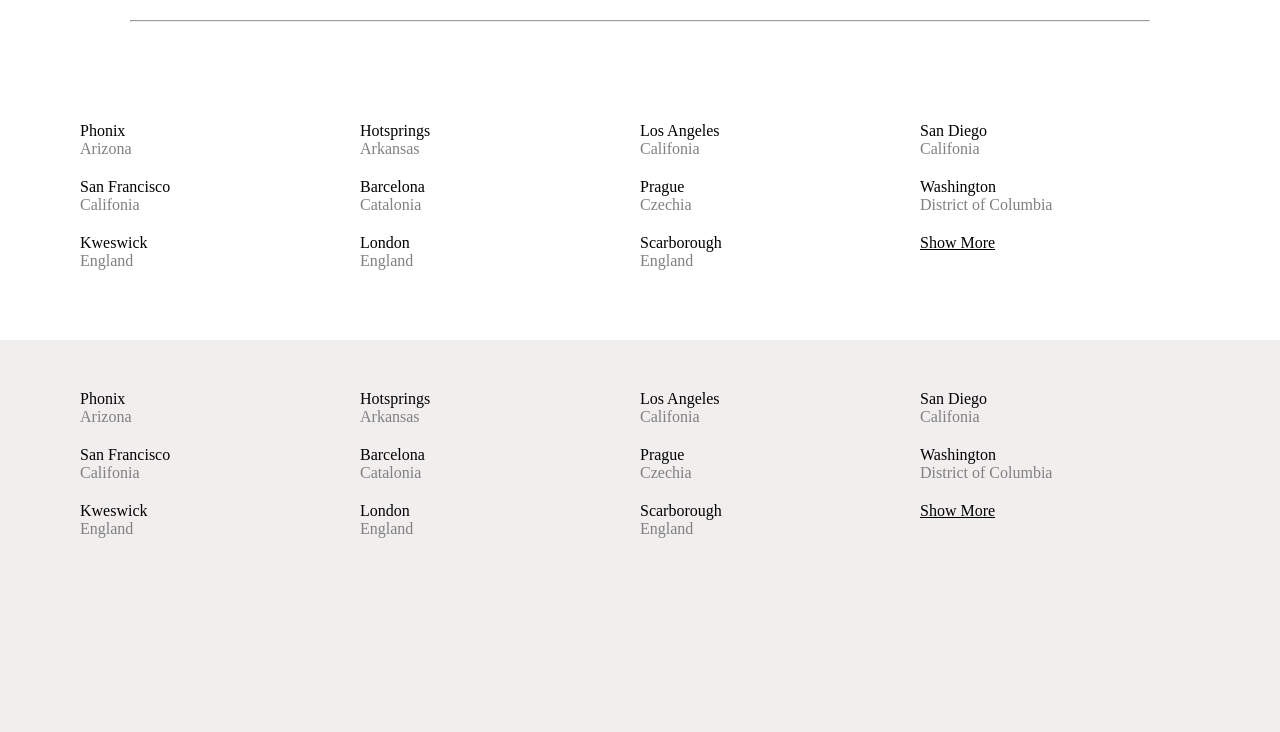
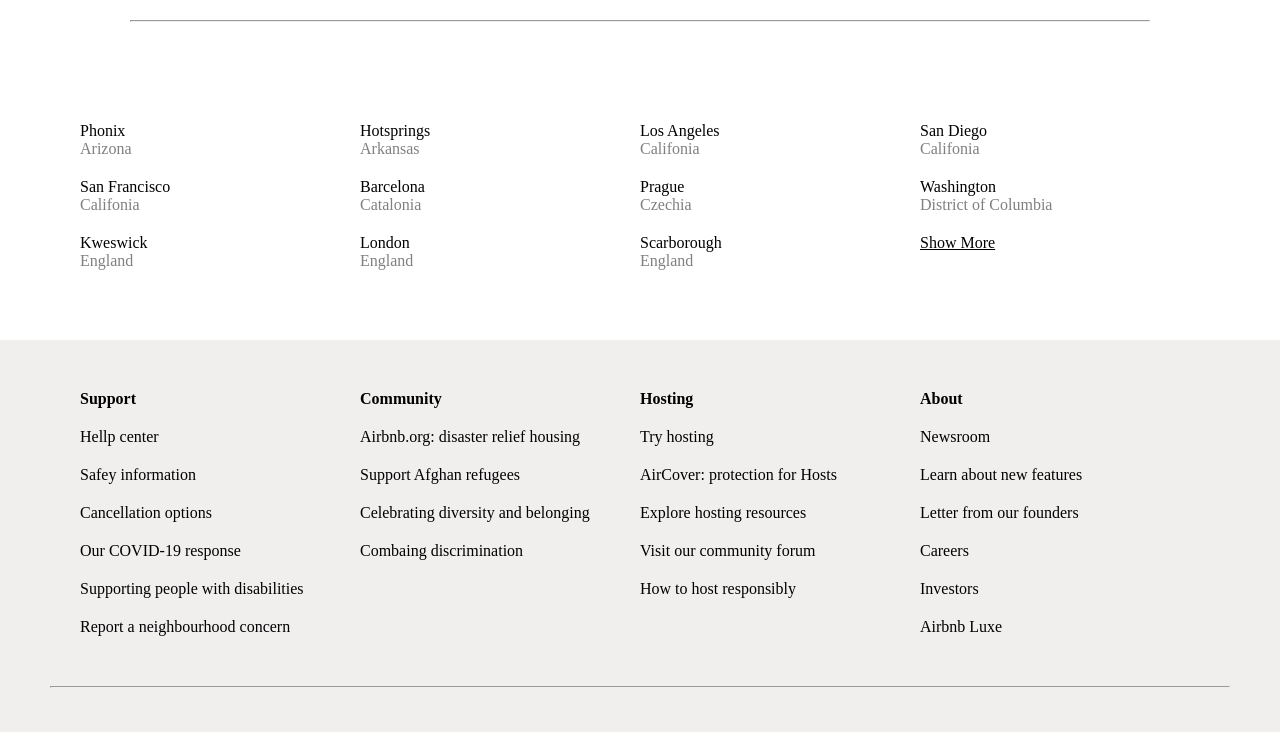
Before and after one commit to Nmesoma-solomon-peter/mhc-airbnb, a plain HTML site: page index.html in a window 1280 px wide. Shown: the part 3915-4647 px from the top of the page. Drawn offline with Linux system fonts and the light colour scheme.

Commit message:
Added facebook icon to footer

```diff
--- a/index.html
+++ b/index.html
@@ -236,62 +236,69 @@
       <div class="footer">
         <div class="footer-item">
           <div class="location-nav-link">
-            <div class="location-nav-link-item">
-              <span>Phonix</span>
-              <span class="location-city">Arizona</span>
+            <div class="location-nav-link-title">
+              <span>Support</span>
             </div>
-            <div class="location-nav-link-item">
-              <span>San Francisco</span>
-              <span class="location-city">Califonia</span>
-            </div>
-            <div class="location-nav-link-item">
-              <span>Kweswick</span>
-              <span class="location-city">England</span>
+            <div class="footer-nav-link-item">
+              <span>Hellp center</span>
+              <span>Safey information</span>
+              <span>Cancellation options</span>
+              <span>Our COVID-19 response</span>
+              <span>Supporting people with disabilities</span>
+              <span>Report a neighbourhood concern</span>
             </div>
           </div>
 
           <div class="location-nav-link">
-            <div class="location-nav-link-item">
-              <span>Hotsprings</span>
-              <span class="location-city">Arkansas</span>
+            <div class="location-nav-link-title">
+              <span>Community</span>
             </div>
-            <div class="location-nav-link-item">
-              <span>Barcelona</span>
-              <span class="location-city">Catalonia</span>
-            </div>
-            <div class="location-nav-link-item">
-              <span>London</span>
-              <span class="location-city">England</span>
+            <div class="footer-nav-link-item">
+              <span>Airbnb.org: disaster relief housing</span>
+              <span>Support Afghan refugees</span>
+              <span>Celebrating diversity and belonging</span>
+              <span>Combaing discrimination</span>
             </div>
           </div>
 
           <div class="location-nav-link">
-            <div class="location-nav-link-item">
-              <span>Los Angeles</span>
-              <span class="location-city">Califonia</span>
+            <div class="location-nav-link-title">
+              <span>Hosting</span>
             </div>
-            <div class="location-nav-link-item">
-              <span>Prague</span>
-              <span class="location-city">Czechia</span>
-            </div>
-            <div class="location-nav-link-item">
-              <span>Scarborough</span>
-              <span class="location-city">England</span>
+            <div class="footer-nav-link-item">
+              <span>Try hosting</span>
+              <span>AirCover: protection for Hosts</span>
+              <span>Explore hosting resources</span>
+              <span>Visit our community forum</span>
+              <span>How to host responsibly</span>
             </div>
           </div>
 
           <div class="location-nav-link">
-            <div class="location-nav-link-item">
-              <span>San Diego</span>
-              <span class="location-city">Califonia</span>
+            <div class="location-nav-link-title">
+              <span>About</span>
             </div>
-            <div class="location-nav-link-item">
-              <span>Washington</span>
-              <span class="location-city">District of Columbia</span>
+            <div class="footer-nav-link-item">
+              <span>Newsroom</span>
+              <span>Learn about new features</span>
+              <span>Letter from our founders</span>
+              <span>Careers</span>
+              <span>Investors</span>
+              <span>Airbnb Luxe</span>
             </div>
-            <div class="location-nav-link-item">
-              <span class="show-more">Show More</span>
-            </div>
+          </div>
+        </div>
+        <hr />
+        <div class="copyright-section">
+          <div class="copyright">
+            © 2022 Airbnb, Inc. ·Privacy ·Terms ·Sitemap
+          </div>
+          <div class="languange-currency">
+            <div>English (US)</div>
+            <div>$ USD</div>
+            <img src="images/facebook.png" alt="" />
+            <img src="images/twitte.png" alt="" />
+            <img src="images/instagram.png" alt="" />
           </div>
         </div>
       </div>
```
Also changed, not shown: images/facebook.png (added).
